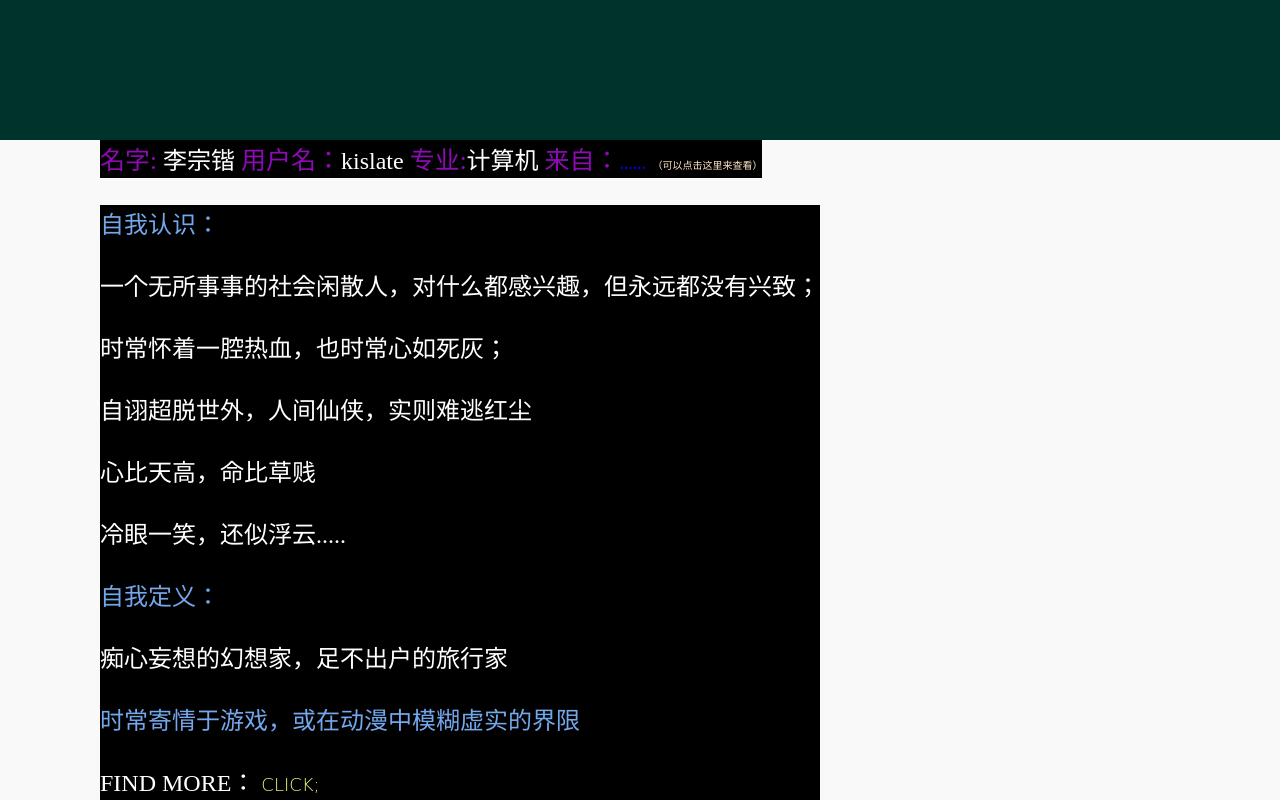
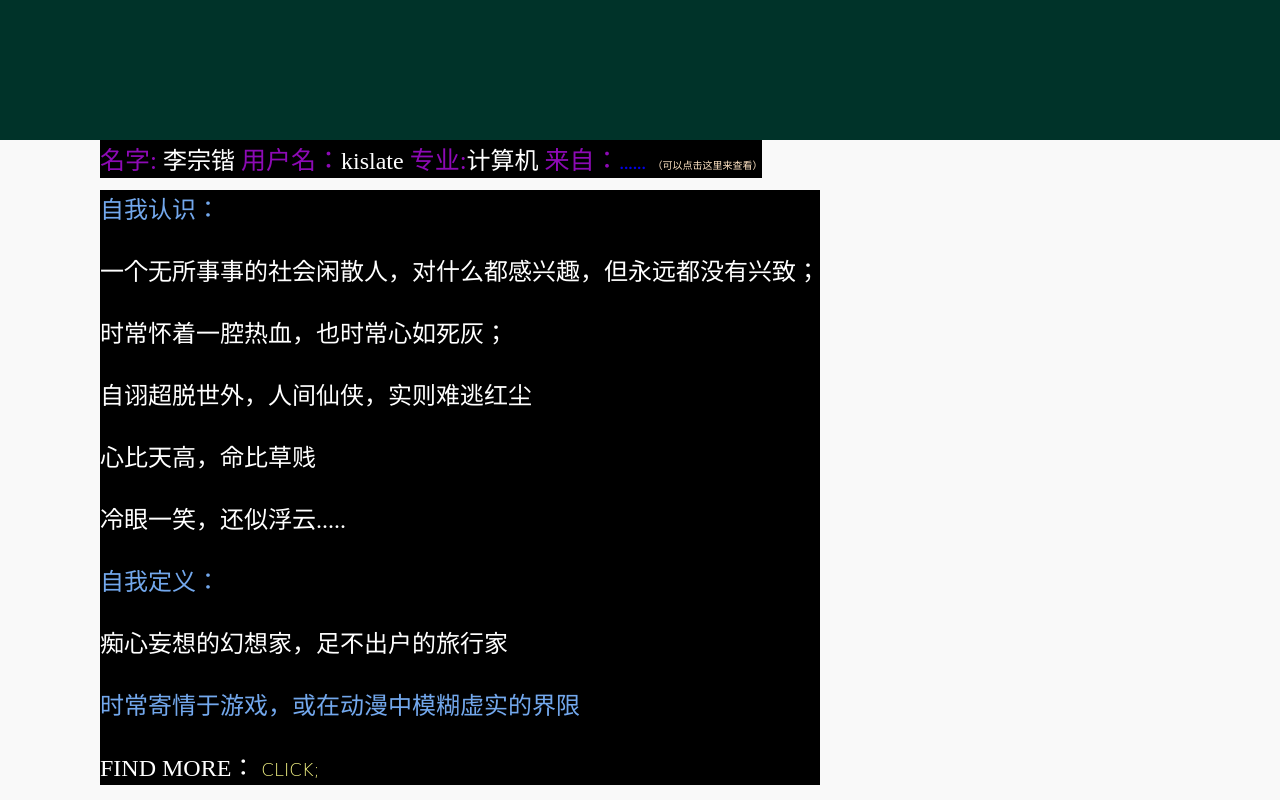
Before and after one commit to kislate/kislate.github.io, a plain HTML site: page jianjie.htm in a window 1280 px wide. Shown: the part 860-1660 px from the top of the page. Drawn offline with Linux system fonts and the light colour scheme.

Commit message:
commit message

```diff
--- a/mycssjs/style.css
+++ b/mycssjs/style.css
@@ -131,7 +131,7 @@ header {
 }
 .dierhang{
     position: absolute;
-    margin-top: 165px;
+    margin-top: 150px;
 }
 
 
```
